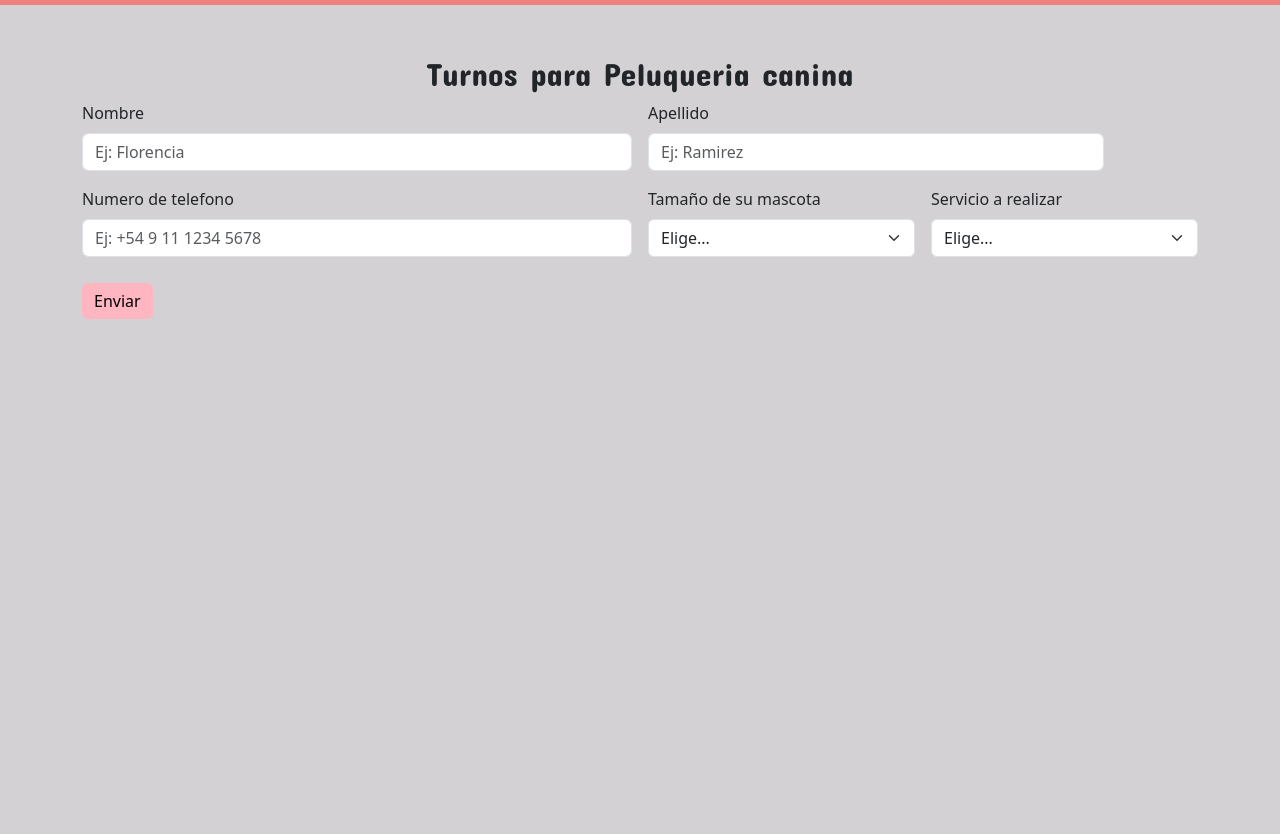
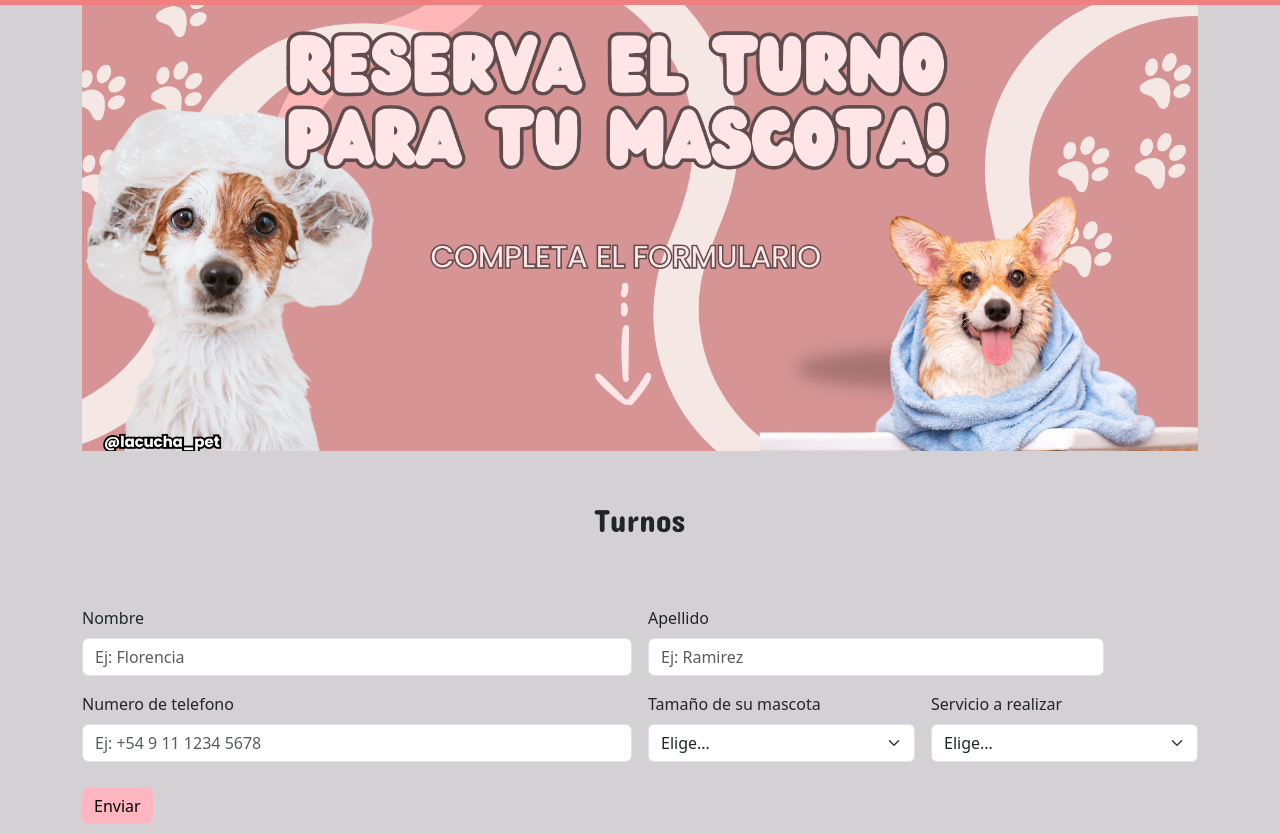
Before and after one commit to RomLu1/LaCucha, a plain HTML site: page FormularioTurnos.html in a window 1280 px wide. Shown: the part 81-915 px from the top of the page. Before the commit the page ends 800 px from the top, so only its background shows below. Drawn offline with nearby package versions, Linux system fonts and the light colour scheme.

```diff
--- a/FormularioTurnos.html
+++ b/FormularioTurnos.html
@@ -62,11 +62,14 @@
             </div>
         </nav>
     </div>
+    <div class="container">
+        <img src="Recursos/TurnoFormFlyer.png" class="img-fluid" alt="...">
+    </div>
     <!-- FORMULARIO -->
-    <div class="container">
+    <div class="container marge">
         <div>
-            <h2 class=" FontTitulos margen" style="text-align: center;"> Turnos para Peluqueria canina</h2>
-            <form class="row g-3 needs-validation" novalidate id="turnosForm">
+            <h2 class=" FontTitulos margen" style="text-align: center;"> Turnos</h2>
+            <form class="row g-3 needs-validation margen" novalidate id="turnosForm">
                 <div class="col-md-6">
                     <label for="nombre" class="form-label">Nombre</label>
                     <input type="text" class="form-control" id="nombre" placeholder="Ej: Florencia" required>
```
Also changed, not shown: Recursos/TurnoFormFlyer.png (added).
